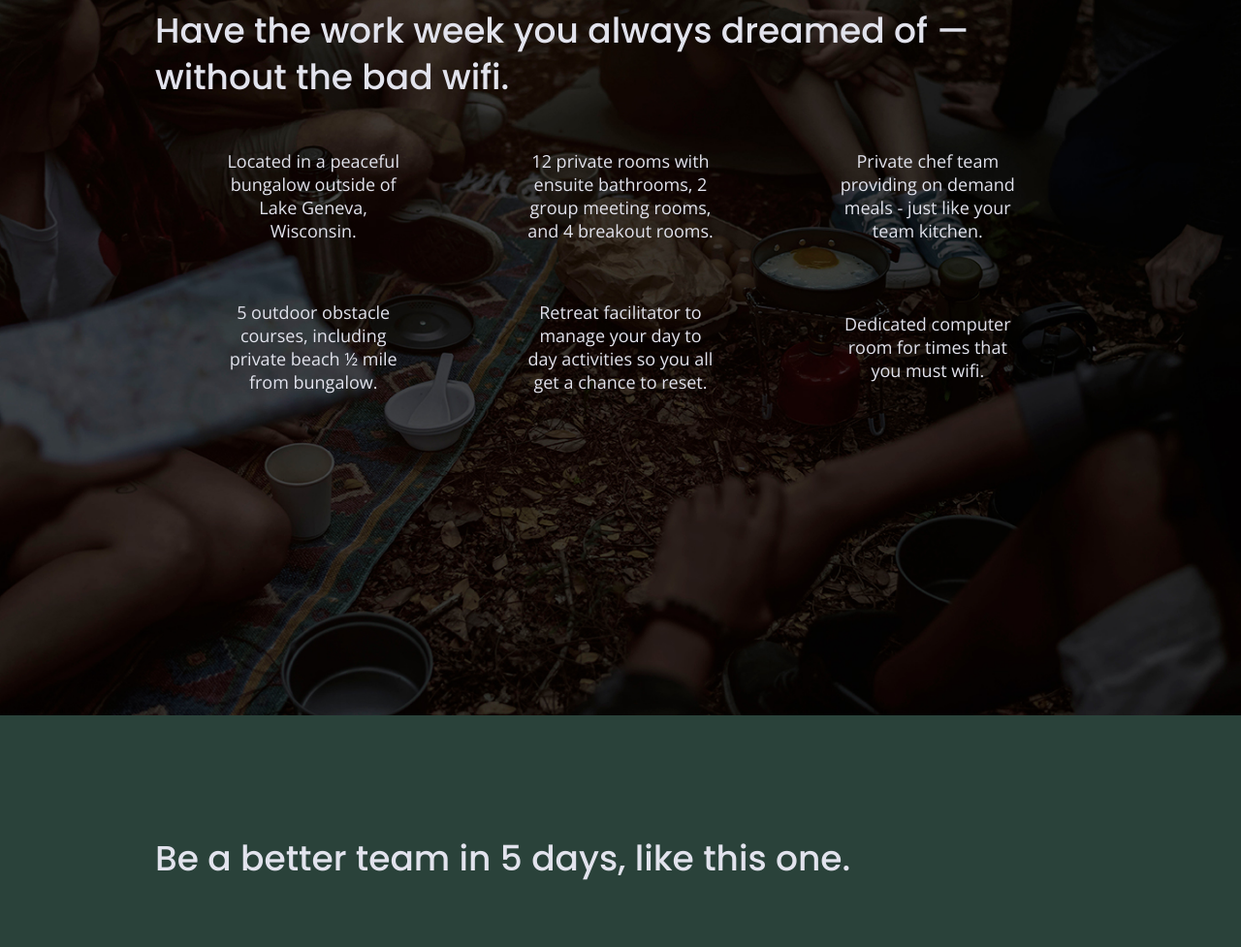
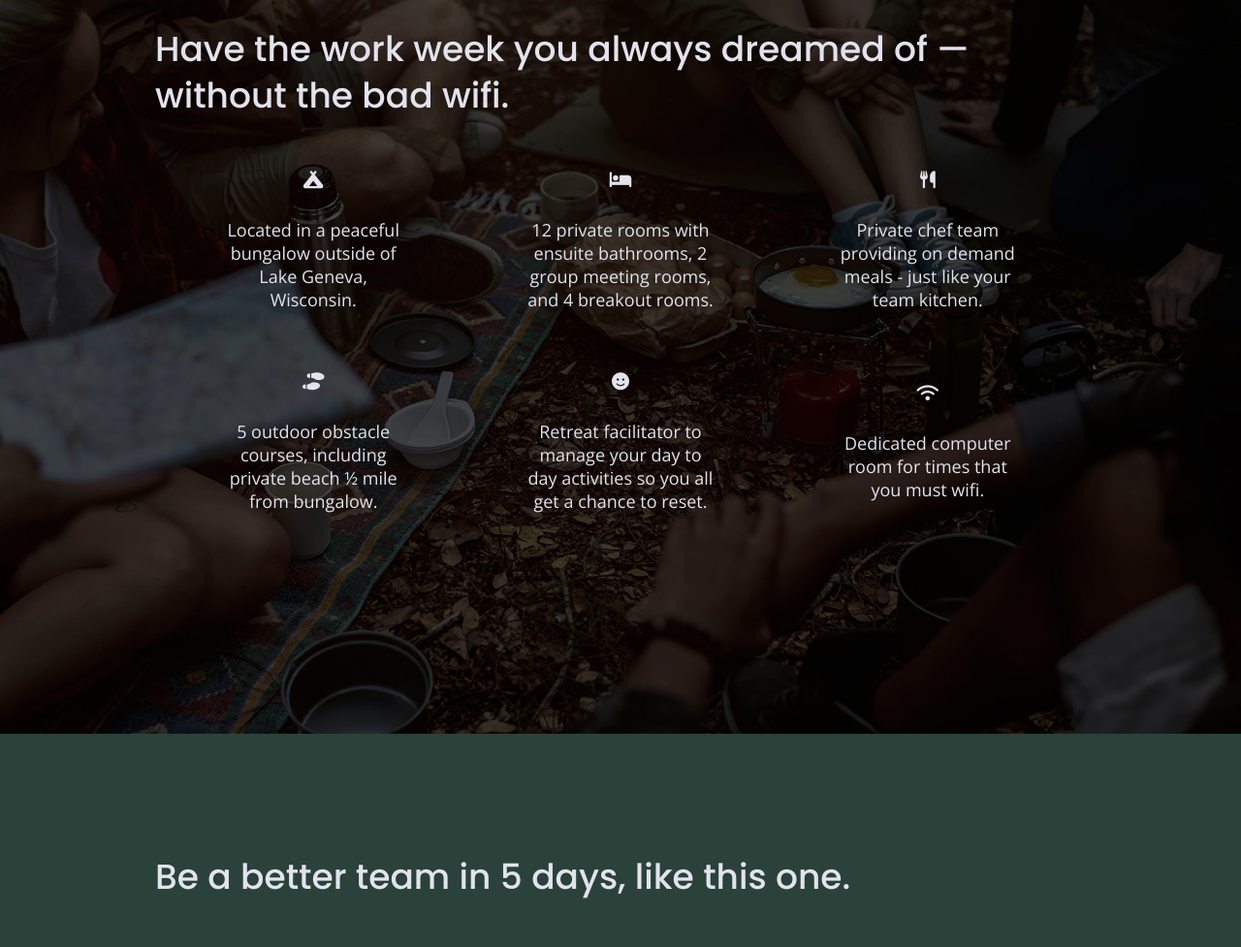
Before and after one commit to Stacy-Riley/unplugged-project-website, a website built with Parcel: page index.html in a window 1280 px wide. Shown: the part 1116-2093 px from the top of the page at 97% size. Built offline with nearby package versions, Linux system fonts and the light colour scheme.

Commit message:
Added Font Awsome icons to the feature section

```diff
--- a/index.html
+++ b/index.html
@@ -23,7 +23,11 @@
 
   <!-- Google Fonts -->
 <link href="https://fonts.googleapis.com/css?family=Open+Sans:400,700|Poppins:500,700" rel="stylesheet">
-
+  Font Awsome Link
+<script src="https://kit.fontawesome.com/c834aede1d.js" crossorigin="anonymous"></script>
+<!-- FontAwesome CDN version 5.5
+  <link rel="stylesheet" href="https://use.fontawesome.com/releases/v5.5.0/css/all.css" integrity="sha384-B4dIYHKNBt8Bc12p+WXckhzcICo0wtJAoU8YZTY5qE0Id1GSseTk6S+L3BlXeVIU" crossorigin="anonymous">
+  -->
 </head>
 
 <body>
@@ -73,6 +77,7 @@
         <div class="features-items">
           <article>
             <p class="fontawesome-icon">
+              <i class="fas fa-campground"></i>
             </p>
             <p class="features-item-description">
               Located in a peaceful bungalow outside of Lake Geneva, Wisconsin.
@@ -80,6 +85,7 @@
           </article>
           <article>
             <p class="fontawesome-icon">
+              <i class="fas fa-bed"></i>
             </p>
             <p class="features-item-description">
               12 private rooms with ensuite bathrooms, 2 group meeting rooms, and 4 breakout rooms.
@@ -87,6 +93,7 @@
           </article>
           <article>
             <p class="fontawesome-icon">
+              <i class="fas fa-utensils"></i>
             </p>
             <p class="features-item-description">
               Private chef team providing on demand meals - just like your team kitchen.
@@ -94,6 +101,7 @@
           </article>
           <article>
             <p class="fontawesome-icon">
+              <i class="fas fa-shoe-prints"></i>
             </p>
             <p class="features-item-description">
               5 outdoor obstacle courses, including private beach ½ mile from bungalow.
@@ -101,6 +109,7 @@
           </article>
           <article>
             <p class="fontawesome-icon">
+              <i class="fas fa-smile"></i>
             </p>
             <p class="features-item-description">
               Retreat facilitator to manage your day to day activities so you all get a chance to reset.
@@ -108,6 +117,7 @@
           </article>
           <article>
             <p class="fontawesome-icon">
+              <i class="fas fa-wifi"></i>
             </p>
             <p class="features-item-description">
               Dedicated computer room for times that you must wifi.
```
